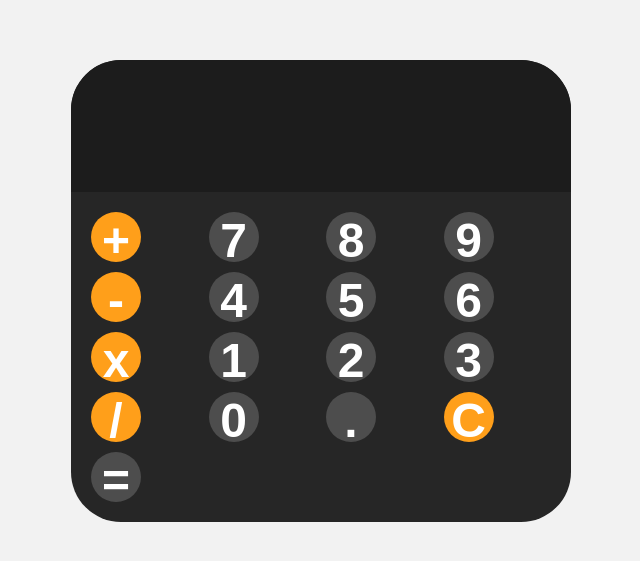
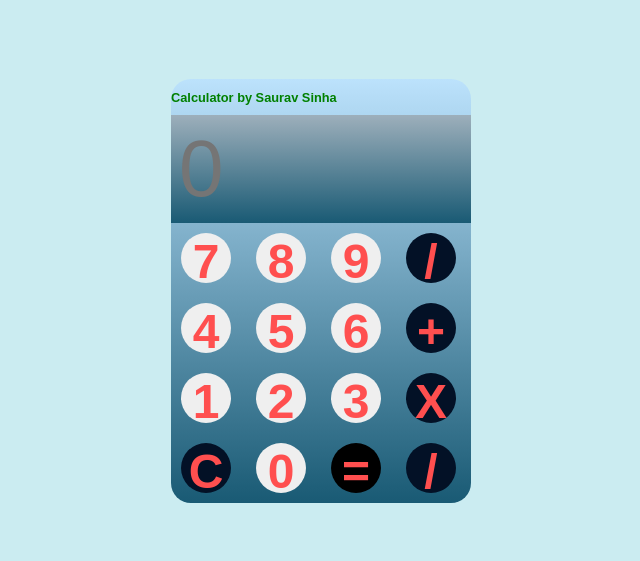
Before and after one commit to sauravsinha239/JAVASCRIPT, a website: page Calculator/index.html in a window 1280 px wide. Shown: the part 109-670 px from the top of the page, without its empty margins (319-959 px from the left). Drawn offline with Linux system fonts and the light colour scheme.

Commit message:
ui updated

```diff
--- a/Calculator/index.html
+++ b/Calculator/index.html
@@ -13,25 +13,37 @@
 
 
     <div id="calculator">
-        <input id="display" readonly>
+        <h2>Calculator by Saurav Sinha</h2>
+
+        <input id="display" type="text" readonly placeholder="0">
         <div id="keys">
-            <button onclick="appendToDisplay('+')" class="opretor-btn">+</button>
+
             <button onclick="appendToDisplay('7')">7</button>
             <button onclick="appendToDisplay('8')">8</button>
             <button onclick="appendToDisplay('9')">9</button>
-            <button onclick="appendToDisplay('-')" class="opretor-btn">-</button>
+            <button onclick="appendToDisplay('/')" class="opretor-btn">/</button>
+
+
             <button onclick="appendToDisplay('4')">4</button>
             <button onclick="appendToDisplay('5')">5</button>
             <button onclick="appendToDisplay('6')">6</button>
-            <button onclick="appendToDisplay('*')" class="opretor-btn">x</button>
+            <button onclick="appendToDisplay('+')" class="opretor-btn">+</button>
+
+
             <button onclick="appendToDisplay('1')">1</button>
             <button onclick="appendToDisplay('2')">2</button>
             <button onclick="appendToDisplay('3')">3</button>
+            <button onclick="appendToDisplay('*')" class="opretor-btn">X</button>
+
+            <button onclick="clearScreen()" class="opretor-btn">C</button>
+
+
+            <button onclick="appendToDisplay('0')">0</button>
+            <button onclick="calculate()" class="eq">=</button>
+
             <button onclick="appendToDisplay('/')" class="opretor-btn">/</button>
-            <button onclick="appendToDisplay('0')">0</button>
-            <button onclick="appendToDisplay('.')">.</button>
-            <button onclick="clearScreen()" class="opretor-btn">C</button>
-            <button onclick="calculate()">=</button>
+
+
 
         </div>
 
--- a/Calculator/index.js
+++ b/Calculator/index.js
@@ -22,4 +22,5 @@ function calculate() {
 
     }
 
+
 }
--- a/Calculator/styles.css
+++ b/Calculator/styles.css
@@ -4,24 +4,24 @@ body {
     justify-content: center;
     align-items: center;
     height: 100vh;
-    background-color: hsl(0, 0%, 95%);
+    background-color: hsl(188, 58%, 87%)
 }
 
 #calculator {
     font-family: Arial, Helvetica, sans-serif;
-    background-color: hsl(0, 0%, 15%);
-    border-radius: 50px;
+    background-image: linear-gradient(rgb(188, 226, 252), rgb(25, 90, 116));
     overflow: hidden;
-    max-width: 500px;
+    max-width: 300px;
+    border-radius: 20px;
 }
 
 #display {
     width: 100%;
-    padding: 20px;
+    padding: 8px;
     font-size: 5rem;
     text-align: left;
     border: none;
-    background-color: hsl(0, 0%, 11%);
+    background-image: linear-gradient(rgb(157, 175, 187), rgb(25, 90, 116));
     color: white;
 
 }
@@ -29,8 +29,8 @@ body {
 #keys {
     display: grid;
     grid-template-columns: repeat(4, 1fr);
-    gap: 10px;
-    padding: 20px;
+    gap: 20px;
+    padding: 10px;
 }
 
 button {
@@ -38,29 +38,38 @@ button {
     height: 50px;
     border-radius: 50px;
     border: none;
-    color: white;
-    background-color: hsl(0, 0%, 30%);
+    color: rgb(255, 79, 79);
+    /* background-image: linear-gradient(rgb(188, 226, 252), rgb(25, 90, 116)); */
     font-size: 3rem;
     font-weight: bold;
     cursor: pointer;
 
 }
 
+h2 {
+    font-size: .8rem;
+    color: green;
+}
+.eq{
+    background-color: black;
+}
+
 button:hover {
-    background-color: rgba(250, 223, 189, 0.671);
+    background-color: rgba(0, 133, 241, 0.671);
 
 }
 
 button:active {
-    background-color: greenyellow;
+    background-color: rgb(153, 255, 0);
 }
 
 .opretor-btn {
-    background-color: hsl(35, 100%, 55%);
+    background-color: hsl(216, 85%, 8%);
+
 }
 
 .opretor-btn:hover {
-    background-color: hsl(35, 100%, 65%);
+    background-color: hsl(216, 89%, 59%);
 }
 
 .opretor-btn:active {
```
